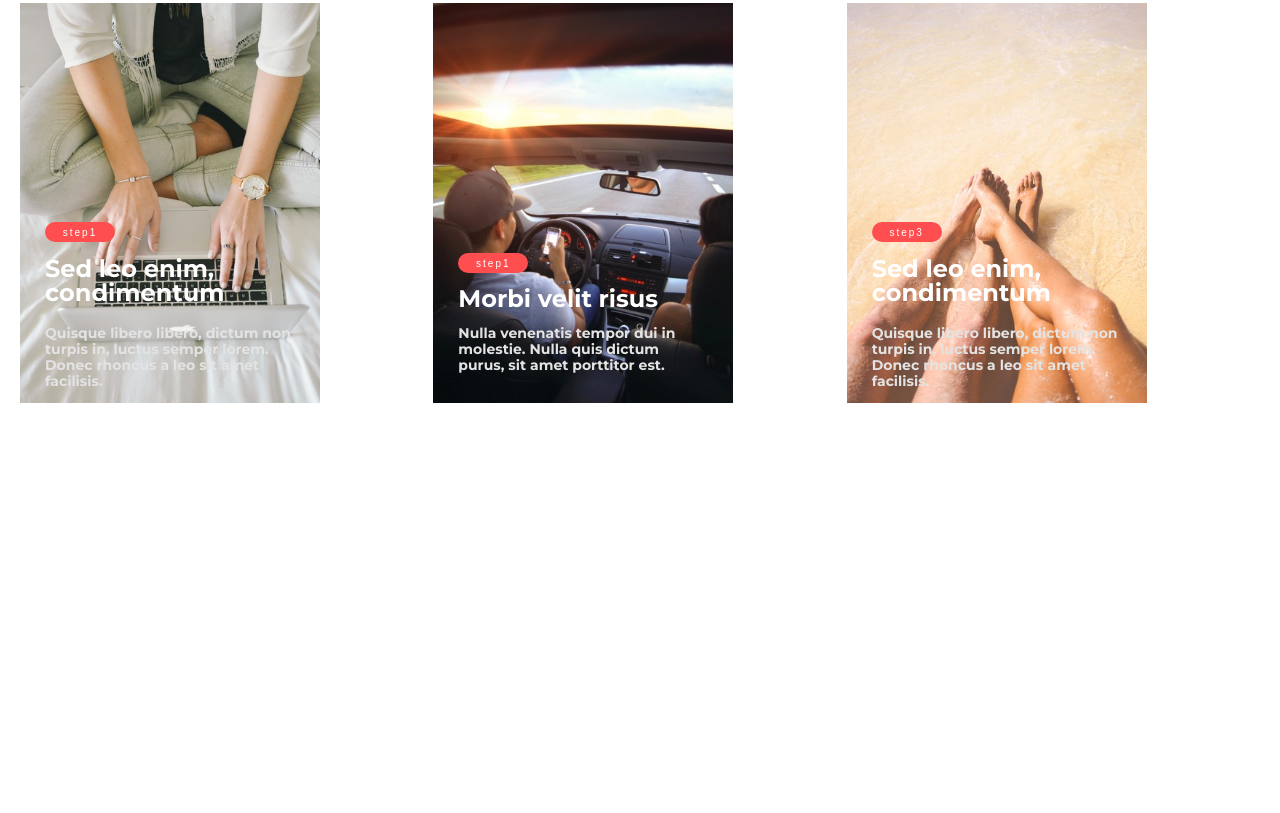
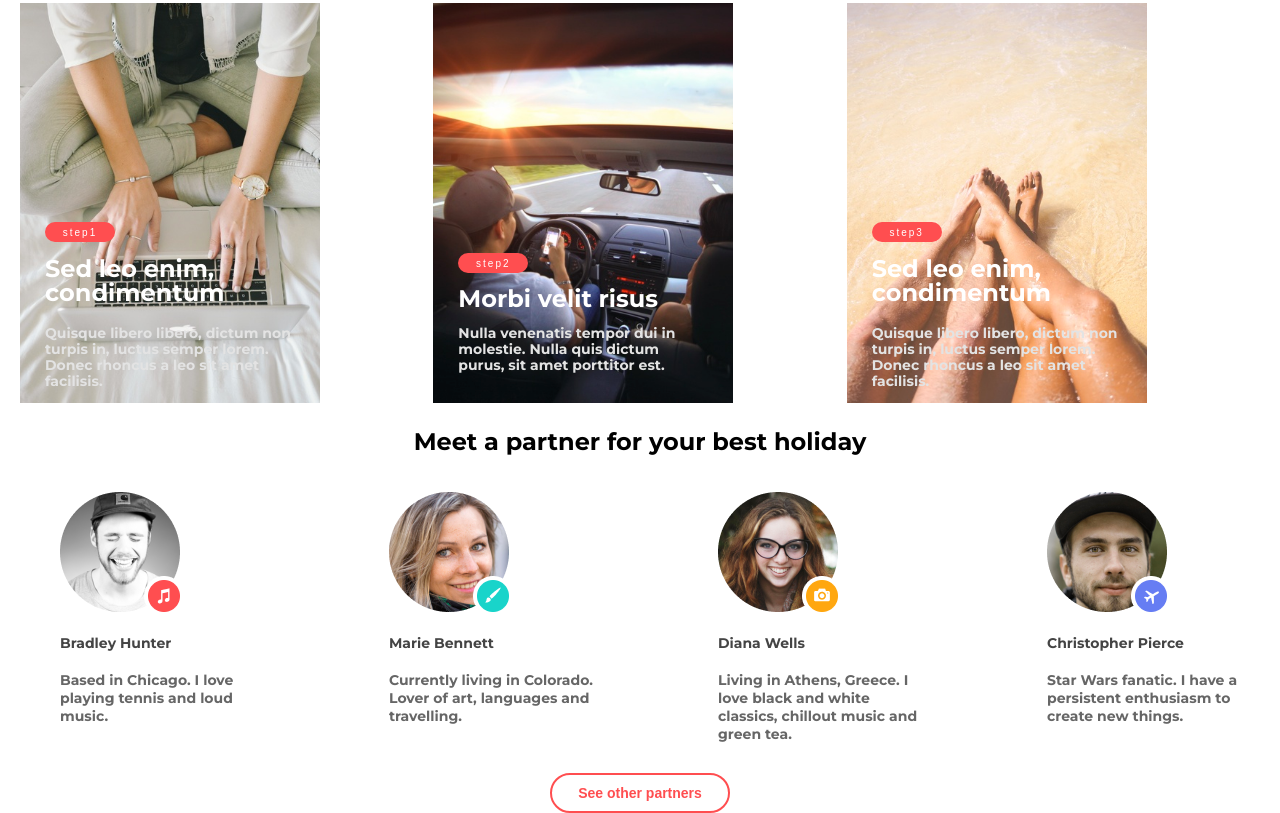
Before and after one commit to mairambek1111/mobile-adaptive, a plain HTML site: page index.html in a window 1280 px wide. Shown: the part 987-1800 px from the top of the page. Before the commit the page ends 1394 px from the top, so only its background shows below. Drawn offline with Linux system fonts and the light colour scheme.

Commit message:
partners block finisn

```diff
--- a/css/style.css
+++ b/css/style.css
@@ -71,7 +71,7 @@ body {
     border: none;
 }
 
-.Now__header {
+.Now__header-title {
     padding-top: 94px;
     display: flex;
     justify-content: center;
@@ -194,6 +194,7 @@ body {
 .Now__block__info-text2 {
     position: absolute;
     top: 322px;
+    bottom: 21px;
     margin-left: 25px;
     color: #e3e3e3;
     font-size: 14px;
@@ -202,6 +203,46 @@ body {
     width: 250px;
 }
 
+.header__partners {
+    display: flex;
+    justify-content: center;
+}
+
+.partners__blocks {
+    list-style: none;
+    display: grid;
+
+    gap: 116px;
+    grid-template-columns: repeat(4, 1fr);
+}
+
+.partners__block-title {
+    padding: 0;
+    color: #444;
+    font-size: 14px;
+    font-weight: 700;
+}
+.partners__block-text {
+    color: #666;
+    font-size: 14px;
+    font-weight: 300;
+    line-height: 18px;
+}
+
+.partners__button {
+    display: flex;
+    justify-content: center;
+}
+.partners__btn {
+    color: #ff4e50;
+    font-size: 14px;
+    font-weight: 700;
+    width: 180px;
+    height: 40px;
+    border-radius: 40px;
+    border: 2px solid #ff4e50;
+    background: #fff;
+}
 @media screen and (max-width: 320px) {
     .header__logo {
         display: none;
--- a/index.html
+++ b/index.html
@@ -39,9 +39,8 @@
 
             <section class="Now">
                 <div class="container">
-                    <div class="Now__neader-title">
-                        <h2 class="Now__header">How Dreamshare works?</h2>
-                    </div>
+                    <h2 class="Now__header-title">How Dreamshare works?</h2>
+
                     <ul class="now__blocks">
                         <li class="now__block">
                             <div class="now__block__img-wrap">
@@ -61,7 +60,7 @@
                             <div class="now__block__img-wrap">
                                 <img src="./images/mobile.2.png" alt="" />
                             </div>
-                            <button class="now__block-button1">step1</button>
+                            <button class="now__block-button1">step2</button>
                             <div class="Now__block__info-title1">
                                 Morbi velit risus
                             </div>
@@ -87,6 +86,79 @@
                     </ul>
                 </div>
             </section>
+            <section class="partners">
+                <div class="container">
+                    <div class="header__partners">
+                        <h2 class="header__parthers-title">
+                            Meet a partner for your best holiday
+                        </h2>
+                    </div>
+                    <ul class="partners__blocks">
+                        <li class="partners-block">
+                            <div class="partners__avatar-wrap">
+                                <img src="./images/Avatar (1).png" alt="" />
+                            </div>
+                            <div class="partners__block-title">
+                                <h4>Bradley Hunter</h4>
+                            </div>
+                            <div class="partners__block-text">
+                                <p>
+                                    Based in Chicago. I love playing tennis and
+                                    loud music.
+                                </p>
+                            </div>
+                        </li>
+                        <li class="partners-block">
+                            <div class="partners__avatar-wrap">
+                                <img src="./images/Avatar2.png" alt="" />
+                            </div>
+                            <div class="partners__block-title">
+                                <h4>Marie Bennett</h4>
+                            </div>
+                            <div class="partners__block-text">
+                                <p>
+                                    Currently living in Colorado. Lover of art,
+                                    languages and travelling.
+                                </p>
+                            </div>
+                        </li>
+                        <li class="partners-block">
+                            <div class="partners__avatar-wrap">
+                                <img src="./images/Avatar 3.png" alt="" />
+                            </div>
+                            <div class="partners__block-title">
+                                <h4>Diana Wells</h4>
+                            </div>
+                            <div class="partners__block-text">
+                                <p>
+                                    Living in Athens, Greece. I love black and
+                                    white classics, chillout music and green
+                                    tea.
+                                </p>
+                            </div>
+                        </li>
+                        <li class="partners-block">
+                            <div class="partners__avatar-wrap">
+                                <img src="./images/Avatar4.png" alt="" />
+                            </div>
+                            <div class="partners__block-title">
+                                <h4>Christopher Pierce</h4>
+                            </div>
+                            <div class="partners__block-text">
+                                <p>
+                                    Star Wars fanatic. I have a persistent
+                                    enthusiasm to create new things.
+                                </p>
+                            </div>
+                        </li>
+                    </ul>
+                    <div class="partners__button">
+                        <button class="partners__btn">
+                            See other partners
+                        </button>
+                    </div>
+                </div>
+            </section>
         </div>
     </body>
 </html>
```
Also changed, not shown: images/Avatar (1).png (added), images/Avatar 3.png (added), images/Avatar2.png (added), images/Avatar4.png (added).
